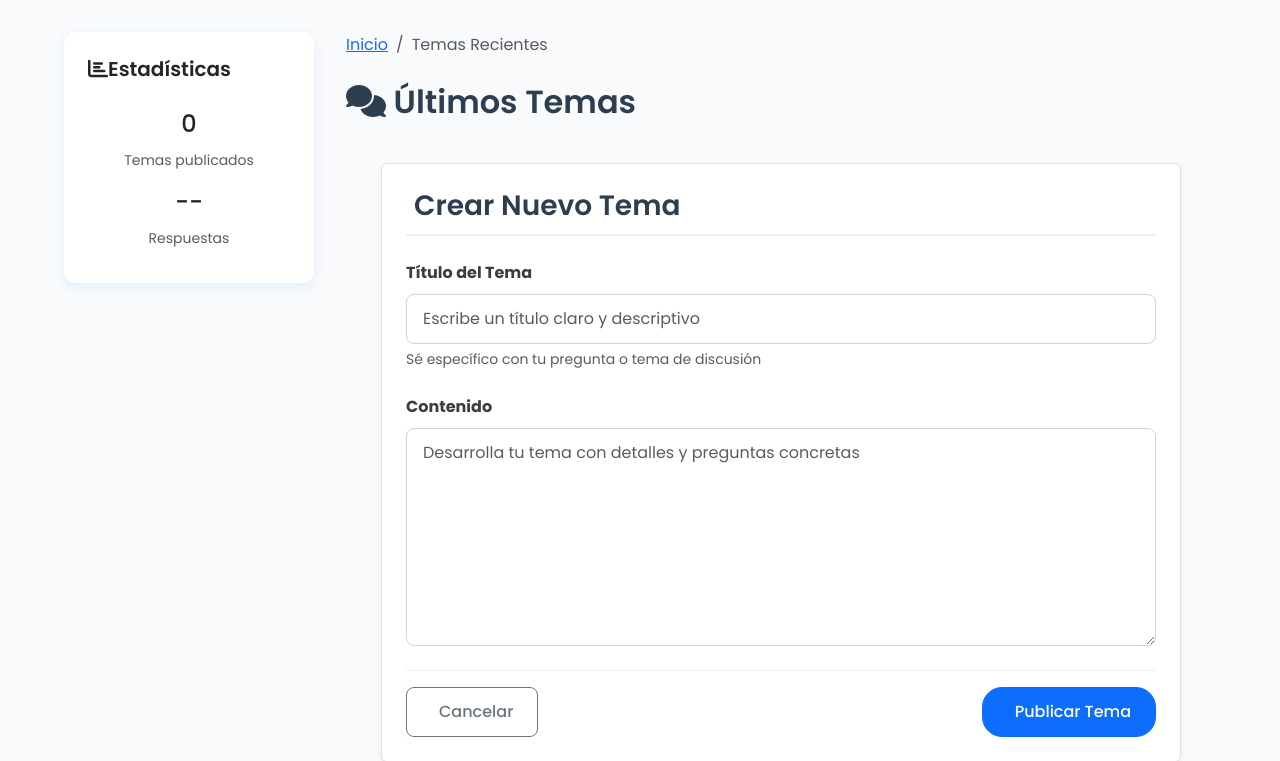
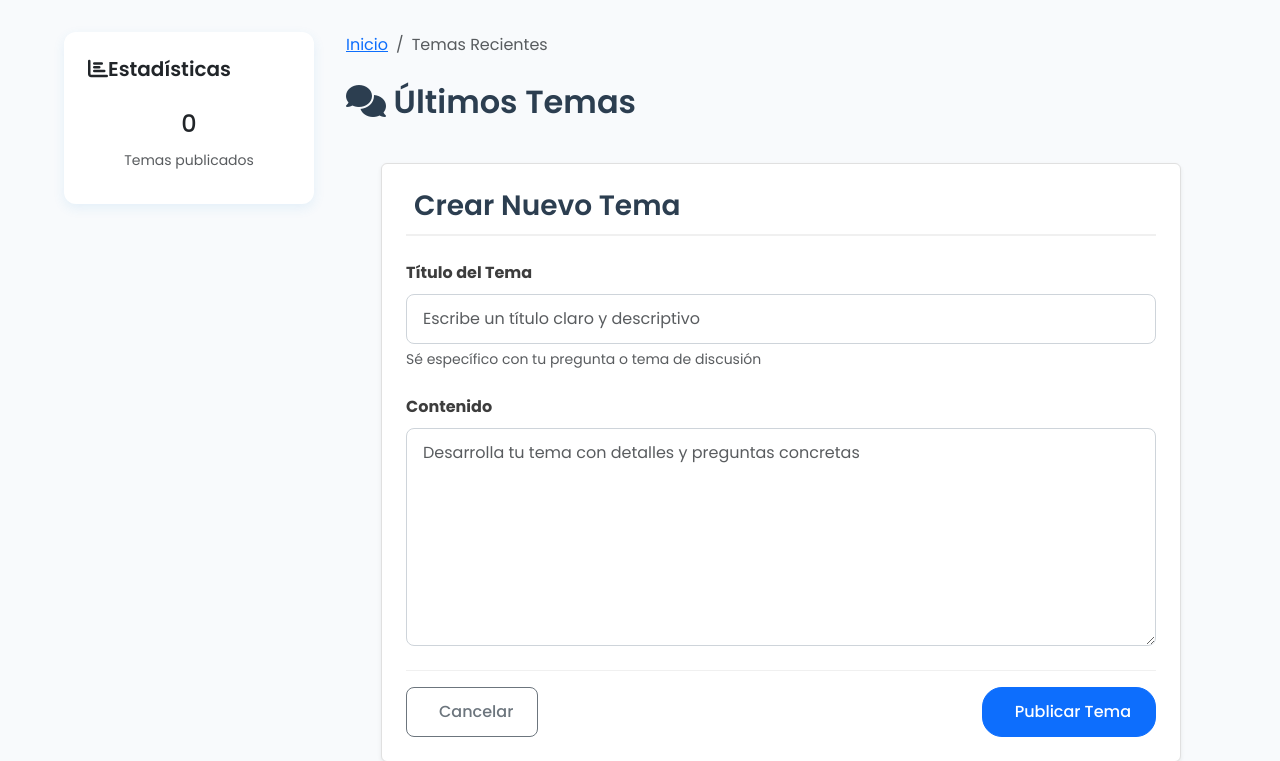
Before and after one commit to AHidalgoG/taller-3, a Flask app: page /nuevo in a window 1280 px wide. Shown: the part 341-1102 px from the top of the page. Run offline with Flask 3, Linux system fonts and the light colour scheme.

Commit message:
ahora si se termino el foro

```diff
--- a/app.py
+++ b/app.py
@@ -33,9 +33,19 @@ def nuevo_tema():
         titulo = request.form["titulo"]
         creador = session.get("nombre")
         contenido = request.form["contenido"]
-        temas.insert_one({"titulo": titulo, "creador": creador, "contenido": contenido, "respuestas": []})
+        nuevo_documento = {
+            "titulo": titulo,
+            "creador": creador,
+            "contenido": contenido,
+            "respuestas": []  # lista vacía para respuestas con comentador y comentario
+        }
+
+        temas.insert_one(nuevo_documento)
+
         return redirect(url_for("index"))
-    return render_template("nuevo_tema.html", total=total, usuario=nombre)
+
+    return render_template("nuevo_tema.html", total=count, usuario=nombre)
+
 
 @app.route("/tema/<id>", methods=["GET", "POST"])
 def ver_tema(id):
@@ -43,11 +53,18 @@ def ver_tema(id):
     nombre = session.get("nombre")
     total = count
     if request.method == "POST":
-        nueva = request.form["respuesta"]
         temas.update_one(
             {"_id": ObjectId(id)},
-            {"$push": {"respuestas": nueva}}
+            {
+                "$push": {
+                    "respuestas": {
+                        "comentador": nombre,
+                        "comentario": request.form["respuesta"]
+                    }
+                }
+            }
         )
+
         return redirect(url_for("ver_tema", id=id))
 
     return render_template("tema.html", tema=tema, total=total, usuario=nombre)
--- a/templates/base.html
+++ b/templates/base.html
@@ -344,10 +344,6 @@
               <div class="h4">{{total}}</div>
               <small class="text-muted">Temas publicados</small>
             </div>
-            <div class="text-center py-2">
-              <div class="h4">--</div>
-              <small class="text-muted">Respuestas</small>
-            </div>
           </div>
         </div>
       </aside>
```
Also changed, not shown: templates/tema.html (+3 -4 lines).
